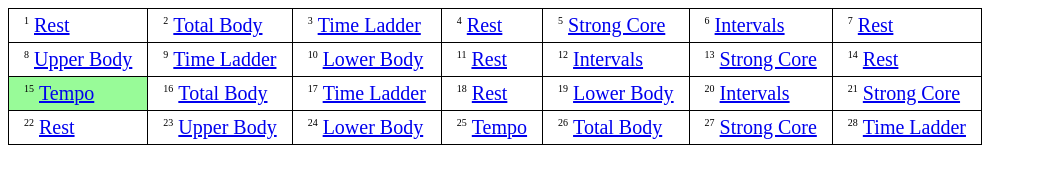
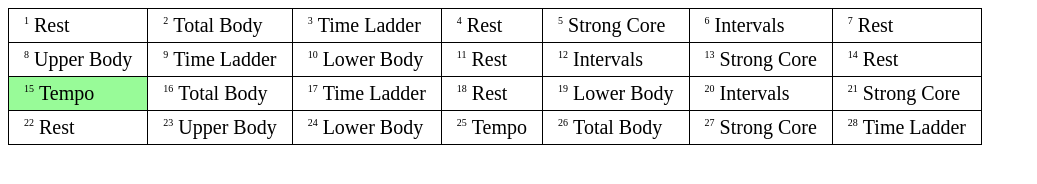
Before and after one commit to nteetor/me, a plain HTML site: page docs/workout/index.html in a window 1280 px wide. Shown: the whole page, without its empty margins (0-1037 px from the left). Drawn offline with Linux system fonts and the light colour scheme.

Commit message:
style change

```diff
--- a/docs/workout/index.html
+++ b/docs/workout/index.html
@@ -21,6 +21,19 @@
         padding-right: .5em;
         counter-increment: day;
         content: counter(day);
+      }
+
+      a {
+        color: black;
+        text-decoration: none;
+      }
+
+      a:hover {
+        text-decoration: underline;
+      }
+
+      a:visited {
+        color: black;
       }
     </style>
   </head>
```
